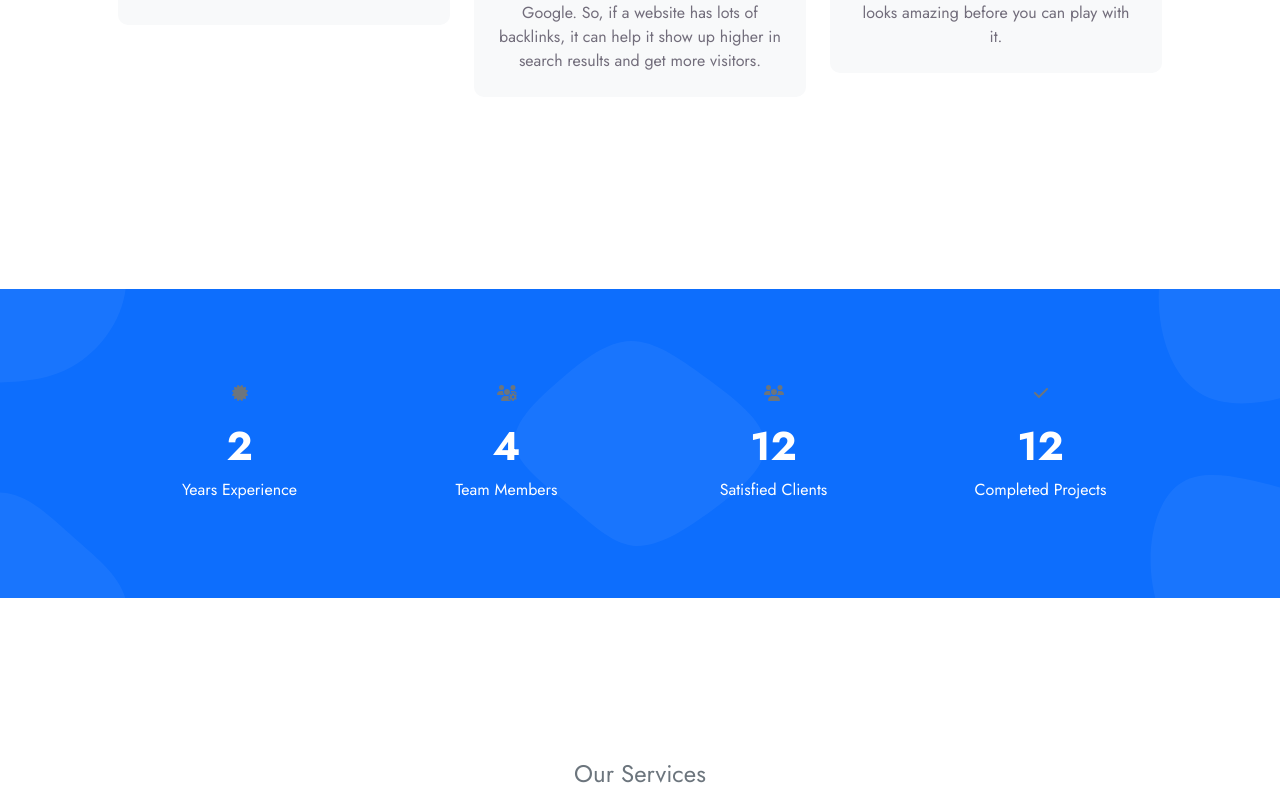
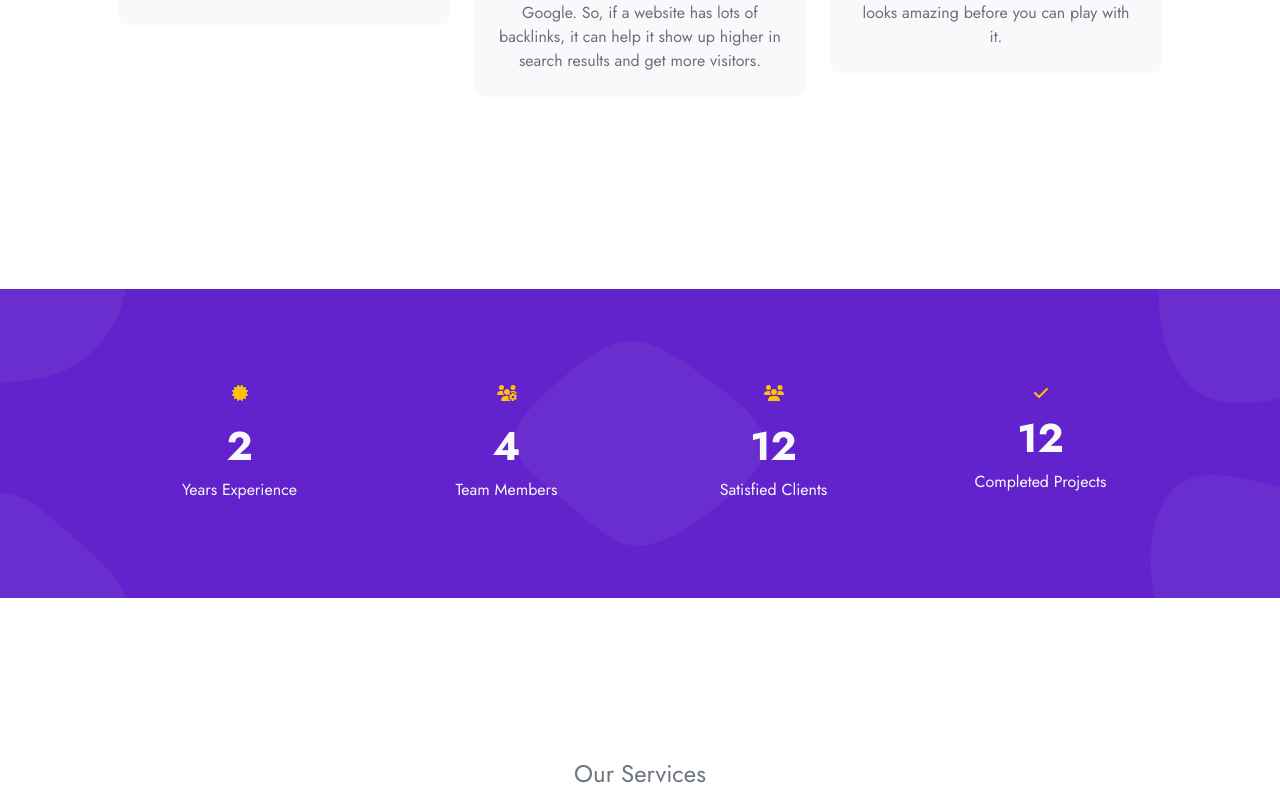
Before and after one commit to BitBarricade/webpage-next, a Next.js app: page / in a window 1280 px wide. Shown: the part 1373-2168 px from the top of the page. Built offline with nearby package versions, Linux system fonts and the light colour scheme.

Commit message:
css theme fix

```diff
--- a/src/components/Facts/Facts.module.css
+++ b/src/components/Facts/Facts.module.css
@@ -14,13 +14,18 @@
         right 0px bottom 0px,
         center center;
     background-repeat: no-repeat;
+    background-color: var(--primary-color) !important;
     animation-name: fadeInUp;
 }
 
 .Animate {
     animation-name: fadeIn;
+    color: var(--accent-color) !important;
 }
 
+.TextColor {
+    color: var(--surface-color) !important;
+}
 @keyframes fadeInUp {
     0% {
         opacity: 0;
--- a/src/components/Facts/Facts.tsx
+++ b/src/components/Facts/Facts.tsx
@@ -16,38 +16,38 @@ const Facts: React.FC = () => {
           <div className={`col-md-6 col-lg-3 text-center ${Styles.Animate}`} style={{ visibility: "visible", animationDelay: "0.1s" }}>
             <FontAwesomeIcon
               icon={faCertificate}
-              className="text-secondary mb-3"
+              className="mb-3"
               style={{ width: "4em", display: "inline" }}
             />
-            <h1 className="text-white mb-2">2</h1>
-            <p className="text-white mb-0">Years Experience</p>
+            <h1 className={`mb-2 ${Styles.TextColor}`}>2</h1>
+            <p className={`mb-0 ${Styles.TextColor}`}>Years Experience</p>
           </div>
           <div className={`col-md-6 col-lg-3 text-center ${Styles.Animate}`} style={{ visibility: "visible", animationDelay: "0.3s" }}>
             <FontAwesomeIcon
               icon={faUsersCog}
-              className="text-secondary mb-3"
+              className="mb-3"
               style={{ width: "4em", display: "inline" }}
             />
-            <h1 className="text-white mb-2">4</h1>
-            <p className="text-white mb-0">Team Members</p>
+            <h1 className={`mb-2 ${Styles.TextColor}`}>4</h1>
+            <p className={`mb-0 ${Styles.TextColor}`}>Team Members</p>
           </div>
           <div className={`col-md-6 col-lg-3 text-center ${Styles.Animate}`} style={{ visibility: "visible", animationDelay: "0.5s" }}>
             <FontAwesomeIcon
               icon={faUsers}
-              className="text-secondary mb-3"
+              className="mb-3"
               style={{ width: "4em", display: "inline" }}
             />
-            <h1 className="text-white mb-2">12</h1>
-            <p className="text-white mb-0">Satisfied Clients</p>
+            <h1 className={`mb-2 ${Styles.TextColor}`}>12</h1>
+            <p className={`mb-0 ${Styles.TextColor}`}>Satisfied Clients</p>
           </div>
           <div className={`col-md-6 col-lg-3 text-center ${Styles.Animate}`} style={{ visibility: "visible", animationDelay: "0.7s" }}>
             <FontAwesomeIcon
               icon={faCheck}
-              className="text-secondary mb-3"
+              className="mb-2"
               style={{ width: "4em", display: "inline" }}
             />
-            <h1 className="text-white mb-2">12</h1>
-            <p className="text-white mb-0">Completed Projects</p>
+            <h1 className={`mb-2 ${Styles.TextColor}`}>12</h1>
+            <p className={`mb-0 ${Styles.TextColor}`}>Completed Projects</p>
           </div>
         </div>
       </div>
--- a/src/components/Feature/Feature.module.css
+++ b/src/components/Feature/Feature.module.css
@@ -25,3 +25,7 @@
 .featureItem:hover {
     margin-top: -15px;
 }
+
+.IconColor {
+    color: var(--primary-color) !important;
+}
--- a/src/components/Feature/Feature.tsx
+++ b/src/components/Feature/Feature.tsx
@@ -41,7 +41,7 @@ const Feature: React.FC = () => {
               <div className={`bg-light rounded text-center p-4 ${Styles.featureItem}`}>
                 <FontAwesomeIcon
                   icon={feature.icon}
-                  className="text-primary mb-4"
+                  className={`mb-4 ${Styles.IconColor}`}
                   style={{width: "4em", display: "inline"}}
                 />
                 <h5 className="mb-3">{feature.title}</h5>
```
